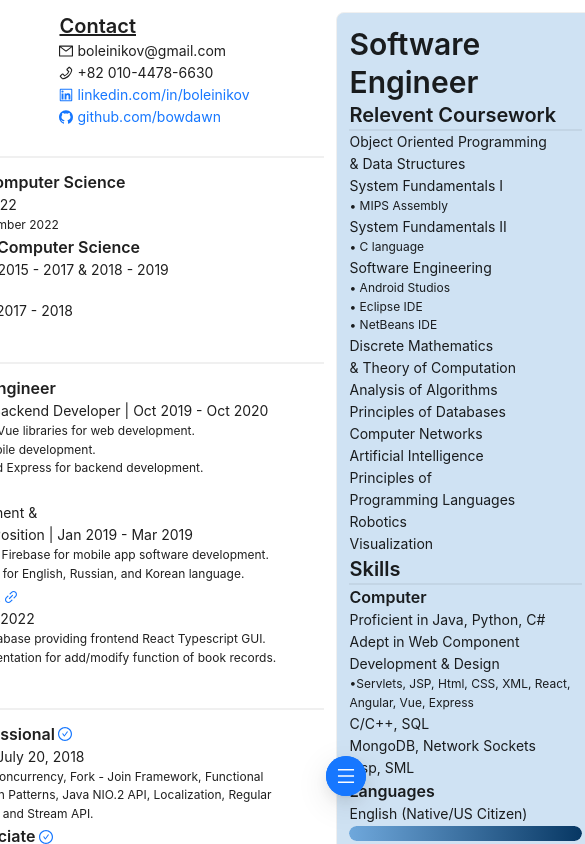
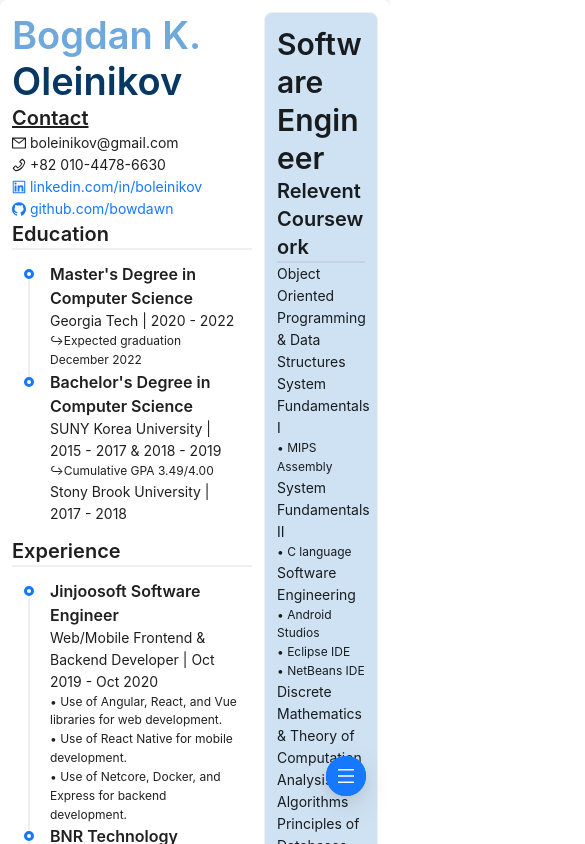
Before and after one commit to bowdawn/oleinikov-resume, a React app: page / in a window 390 px wide. Shown: the top 844 px of the page, 585 px wide, since content can reach past the window. Built offline with nearby package versions, Linux system fonts and the light colour scheme.

Commit message:
add react responsive

```diff
--- a/package.json
+++ b/package.json
@@ -45,6 +45,7 @@
     "i18next": "^21.8.9",
     "i18next-browser-languagedetector": "^6.1.4",
     "react-i18next": "^12.1.1",
+    "react-responsive": "^9.0.2",
     "react-to-print": "^2.14.10"
   }
 }
--- /dev/null
+++ b/src/app/components/ResponsiveContainer.tsx
@@ -0,0 +1,14 @@
+import React, { ReactNode } from "react";
+import MediaQuery from "react-responsive";
+
+export const ResponsiveContainer: React.FC<{
+  mobile?: ReactNode;
+  web?: ReactNode;
+}> = ({ mobile, web }) => {
+  return (
+    <>
+      <MediaQuery minWidth={825}>{web}</MediaQuery>
+      <MediaQuery maxWidth={824}>{mobile}</MediaQuery>
+    </>
+  );
+};
--- a/src/app/pages/ResumePage.tsx
+++ b/src/app/pages/ResumePage.tsx
@@ -23,6 +23,31 @@ import { useTranslation } from "react-i18next";
 import NameContainer from "../components/NameContainer";
 import resume_en from "../../core/static/resume_en";
 import ReactToPrint from "react-to-print";
+import { ResponsiveContainer } from "../components/ResponsiveContainer";
+import ResumeType from "src/core/types/Resume";
+
+const ResponsiveHeader: FC<{ type: "web" | "mobile"; resume: ResumeType }> = ({
+  type,
+  resume,
+}) => {
+  const colSpan = type === "web" ? 12 : type === "mobile" ? 24 : 24;
+  return (
+    <Row align="top">
+      <Col span={colSpan}>
+        <NameContainer type={resume.type} />
+      </Col>
+      <Col span={colSpan}>
+        <Title level={4} underline={true}>
+          {resume.contact}
+        </Title>
+
+        {resume.contactitem.map((x, key) => (
+          <ResumeItem key={key} description={x.description} />
+        ))}
+      </Col>
+    </Row>
+  );
+};
 
 const { Title } = Typography;
 const App: FC = () => {
@@ -45,20 +70,11 @@ const App: FC = () => {
             >
               <Row gutter={token.paddingSM}>
                 <Col span={16} className="left-column">
-                  <Row align="top">
-                    <Col span={12}>
-                      <NameContainer type={resume.type} />
-                    </Col>
-                    <Col span={12}>
-                      <Title level={4} underline={true}>
-                        {resume.contact}
-                      </Title>
+                  <ResponsiveContainer
+                    web={<ResponsiveHeader resume={resume} type="web" />}
+                    mobile={<ResponsiveHeader resume={resume} type="mobile" />}
+                  />
 
-                      {resume.contactitem.map((x, key) => (
-                        <ResumeItem key={key} description={x.description} />
-                      ))}
-                    </Col>
-                  </Row>
                   <Title level={4}>{resume.education}</Title>
                   <Divider />
                   <Card
--- a/src/core/style/scss/antd/ant-layout.scss
+++ b/src/core/style/scss/antd/ant-layout.scss
@@ -6,5 +6,7 @@
 
 .ant-layout-content{
     display: flex;
-    width: 825px;
+    @media screen and (min-width: 825px){
+        width: 825px;
+    }
 }
```
Also changed, not shown: 1 other file (tests, documents, lock files or other folders).
